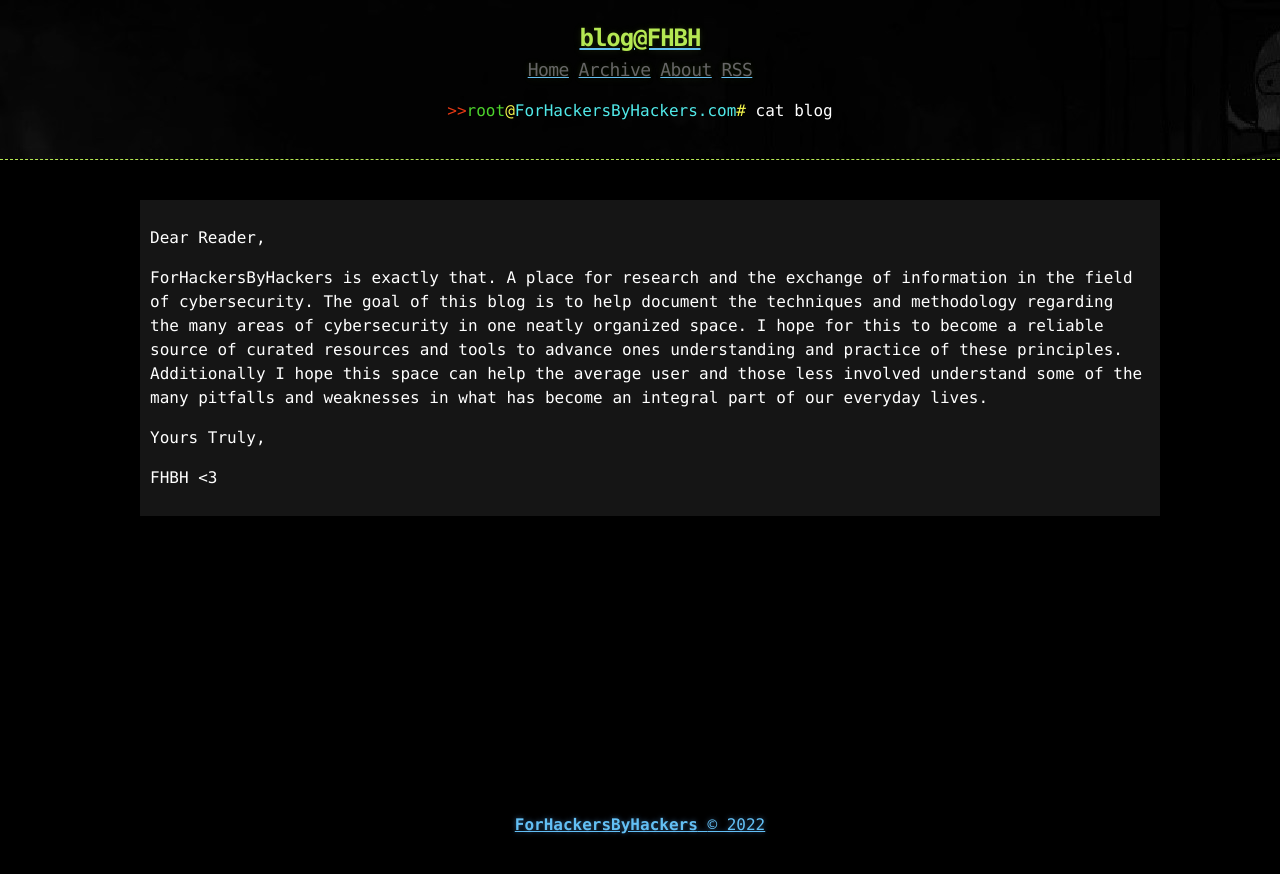
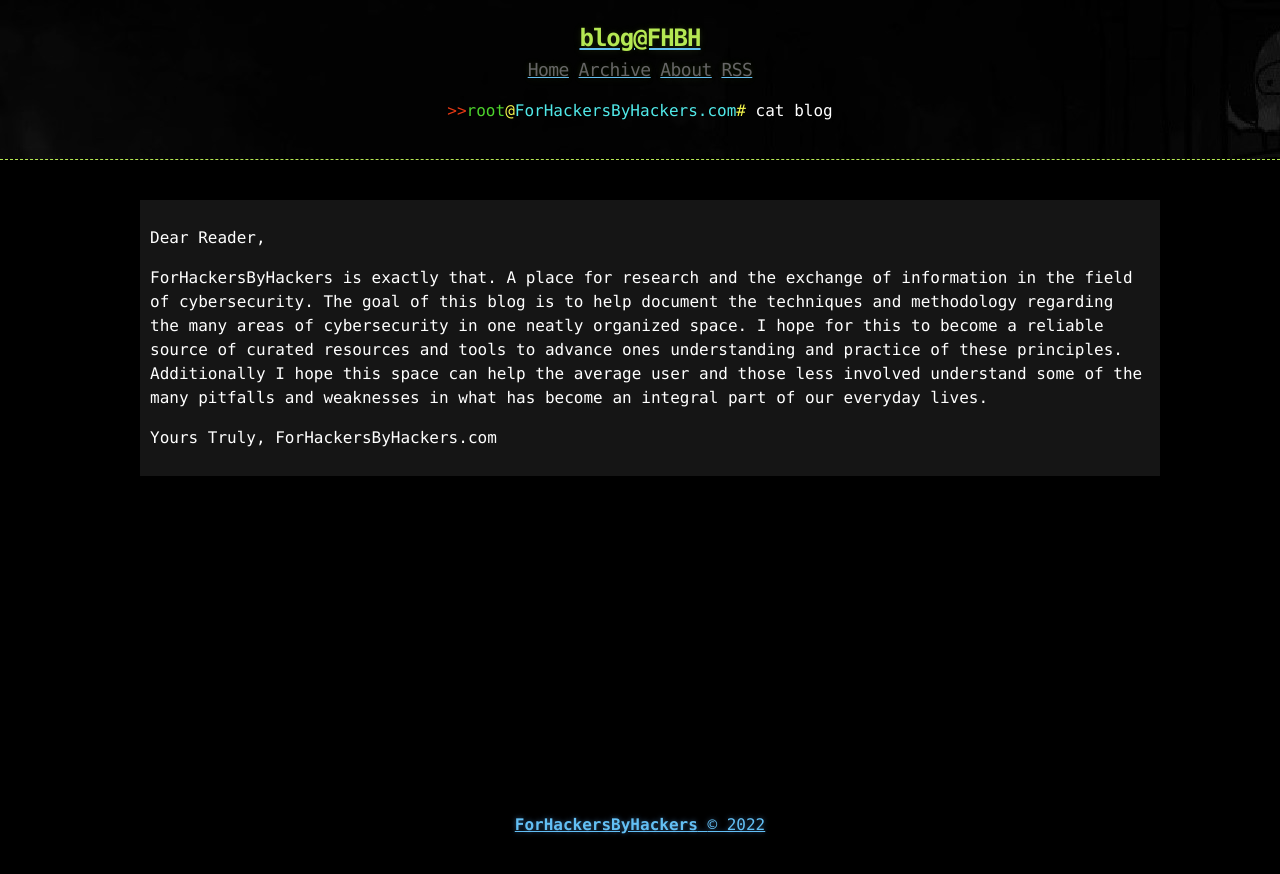
Before and after one commit to bugcatchernade/blog, a Jekyll site: the page built from about.md, in a window 1280 px wide. Shown: the top 874 px of the page. Built offline with Jekyll 4.4.1, drawn with Linux system fonts in a browser that asks for light colours.

Commit message:
Update about.md

```diff
--- a/about.md
+++ b/about.md
@@ -7,5 +7,4 @@ Dear Reader,
 ForHackersByHackers is exactly that. A place for research and the exchange of information in the field of cybersecurity. The goal of this blog is to help document the techniques and methodology regarding the many areas of cybersecurity in one neatly organized space. I hope for this to become a reliable source of curated resources and tools to advance ones understanding and practice of these principles. Additionally I hope this space can help the average user and those less involved understand some of the many pitfalls and weaknesses in what has become an integral part of our everyday lives.
 
 Yours Truly,
-
-FHBH <3
+ForHackersByHackers.com
```
